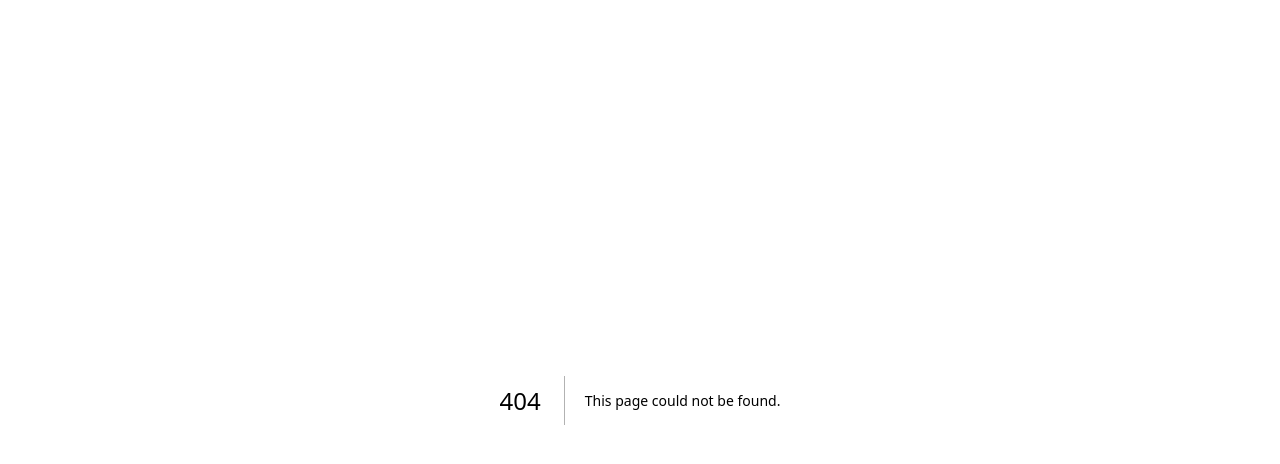
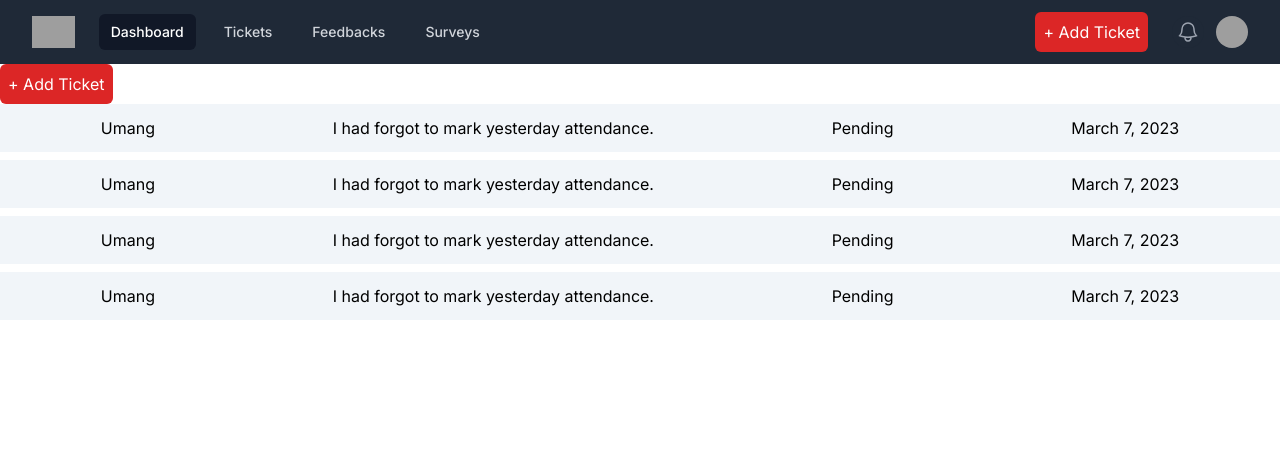
Before and after one commit to yashaggarwal31/HRDashboard, a Next.js app: page /tickets in a window 1280 px wide. Before the commit this address had no page. Shown: the top 464 px of the page. Built offline with nearby package versions, Linux system fonts and the light colour scheme; grey boxes are pictures that could not be loaded.

Commit message:
added routes

```diff
--- /dev/null
+++ b/src/app/data/myTickets.tsx
@@ -0,0 +1,50 @@
+export const myTickets = [
+  {
+    ticketId: 1,
+    ticketSubject: "I had forgot to mark yesterday attendance.",
+    ticketContent: "I had forgot to mark yesterday attendance.",
+    ticketAssigned: "Umang",
+    ticketPriority: "High",
+    ticketCategory: "Human Resource",
+    ticketSubCategory: "Attendance",
+    ticketStatus: "Pending",
+    ticketCreatedAt: "March 7, 2023",
+    ticketClosedAt: "",
+  },
+  {
+    ticketId: 1,
+    ticketSubject: "I had forgot to mark yesterday attendance.",
+    ticketContent: "I had forgot to mark yesterday attendance.",
+    ticketAssigned: "Umang",
+    ticketPriority: "High",
+    ticketCategory: "Human Resource",
+    ticketSubCategory: "Attendance",
+    ticketStatus: "Pending",
+    ticketCreatedAt: "March 7, 2023",
+    ticketClosedAt: "",
+  },
+  {
+    ticketId: 1,
+    ticketSubject: "I had forgot to mark yesterday attendance.",
+    ticketContent: "I had forgot to mark yesterday attendance.",
+    ticketAssigned: "Umang",
+    ticketPriority: "High",
+    ticketCategory: "Human Resource",
+    ticketSubCategory: "Attendance",
+    ticketStatus: "Pending",
+    ticketCreatedAt: "March 7, 2023",
+    ticketClosedAt: "",
+  },
+  {
+    ticketId: 1,
+    ticketSubject: "I had forgot to mark yesterday attendance.",
+    ticketContent: "I had forgot to mark yesterday attendance.",
+    ticketAssigned: "Umang",
+    ticketPriority: "High",
+    ticketCategory: "Human Resource",
+    ticketSubCategory: "Attendance",
+    ticketStatus: "Pending",
+    ticketCreatedAt: "March 7, 2023",
+    ticketClosedAt: "",
+  },
+];
--- /dev/null
+++ b/src/app/feedbacks/page.tsx
@@ -0,0 +1,13 @@
+import React from "react";
+import Navbar from "@/components/Navbar";
+
+function Feedbacks() {
+  return (
+    <div>
+      <Navbar />
+      <div>Feedback</div>
+    </div>
+  );
+}
+
+export default Feedbacks;
--- /dev/null
+++ b/src/app/surveys/page.tsx
@@ -0,0 +1,13 @@
+import React from "react";
+import Navbar from "@/components/Navbar";
+
+function Surveys() {
+  return (
+    <div>
+      <Navbar />
+      <div>Surveys</div>
+    </div>
+  );
+}
+
+export default Surveys;
--- /dev/null
+++ b/src/app/tickets/[slug]/page.tsx
@@ -0,0 +1,7 @@
+import React from "react";
+
+function page({ params }: any) {
+  return <div>{params.slug}</div>;
+}
+
+export default page;
--- /dev/null
+++ b/src/app/tickets/page.tsx
@@ -0,0 +1,35 @@
+import React from "react";
+import Navbar from "@/components/Navbar";
+import TicketGeneratorButton from "@/components/TicketGeneratorButton";
+
+import { myTickets } from "../data/myTickets";
+
+function Tickets() {
+  return (
+    <div>
+      <Navbar />
+      {/* <span className="inline-block bg-red-600 p-2 rounded-md cursor-pointer text-white">
+        + Generate new ticket
+      </span> */}
+
+      <TicketGeneratorButton />
+
+      <div>
+        {myTickets.map((ticket) => (
+          <ul>
+            <li>
+              <div className="bg-slate-100 flex justify-around p-3 mb-2">
+                <div>{ticket.ticketAssigned}</div>
+                <div>{ticket.ticketSubject}</div>
+                <div>{ticket.ticketStatus}</div>
+                <div>{ticket.ticketCreatedAt}</div>
+              </div>
+            </li>
+          </ul>
+        ))}
+      </div>
+    </div>
+  );
+}
+
+export default Tickets;
--- a/src/components/Navbar.tsx
+++ b/src/components/Navbar.tsx
@@ -2,6 +2,7 @@
 
 import React, { useState } from "react";
 import Link from "next/link";
+import TicketGeneratorButton from "./TicketGeneratorButton";
 
 const Navbar: React.FC = () => {
   const [isMenuOpen, setIsMenuOpen] = useState(false);
@@ -53,7 +54,7 @@ const Navbar: React.FC = () => {
             <div className="hidden sm:ml-6 sm:block">
               <div className="flex space-x-4">
                 <Link
-                  href="#"
+                  href="/"
                   className="bg-gray-900 text-white rounded-md px-3 py-2 text-sm font-medium"
                   aria-current="page"
                 >
@@ -81,9 +82,7 @@ const Navbar: React.FC = () => {
             </div>
           </div>
 
-          <div className="bg-red-600 p-2 rounded-md cursor-pointer text-white">
-            <div>+ Add Ticket</div>
-          </div>
+          <TicketGeneratorButton />
           <div className="absolute inset-y-0 right-0 flex items-center pr-2 sm:static sm:inset-auto sm:ml-6 sm:pr-0">
             <button
               type="button"
--- /dev/null
+++ b/src/components/TicketGeneratorButton.tsx
@@ -0,0 +1,17 @@
+"use client";
+
+import React from "react";
+import Link from "next/link";
+
+function TicketGeneratorButton() {
+  return (
+    <Link
+      href="/tickets/new"
+      className="inline-block bg-red-600 p-2 rounded-md cursor-pointer text-white"
+    >
+      <div>+ Add Ticket</div>
+    </Link>
+  );
+}
+
+export default TicketGeneratorButton;
```
